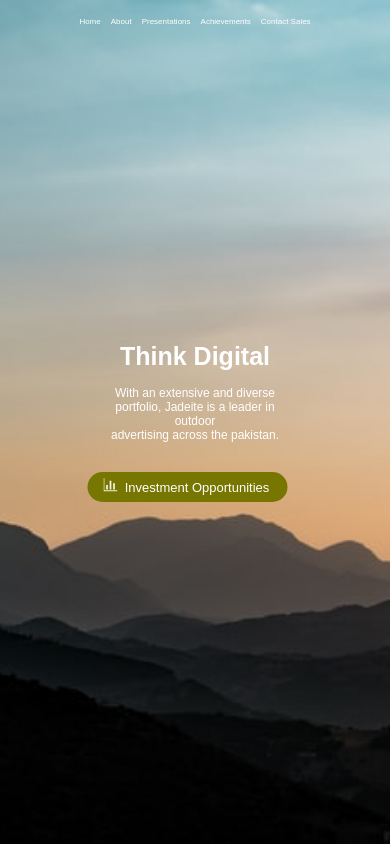
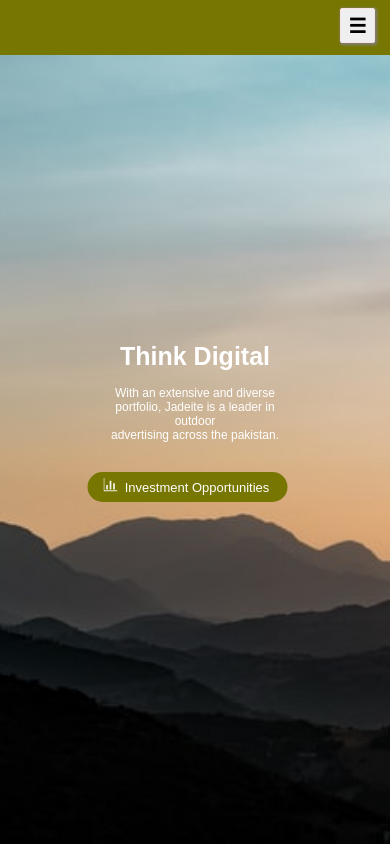
Before and after one commit to Zaibi727/Collection-of-Designs, a React (Create React App) app: page / in a window 390 px wide. Built offline with nearby package versions, Linux system fonts and the light colour scheme.

Commit message:
responsive nav bar

```diff
--- a/src/components/twentyMay/twentyMay.module.css
+++ b/src/components/twentyMay/twentyMay.module.css
@@ -3,6 +3,25 @@
 }
 .wrapper{
     padding: 20px;
+}
+.mbDiv{
+    background-color: #777600;
+}
+.mbLinks{
+    text-align: center;
+}
+.mbLinks li a{
+    font-size: 14px;
+    font-weight: 500;
+    color: white;
+    text-decoration: none;
+}
+.mbLinks li a:active{
+  color: #030303;
+}
+.responsiveNavWrapper{
+    display: none;
+    position: absolute;
 }
 .nav{
     display: flex;
@@ -131,10 +150,31 @@
  }
  @media only screen and (max-width: 600px){
     .wrapper{
-        padding: 10px 5px;
+        padding: 0px 0px;
     }
+    .responsiveNavWrapper{
+        display: block;
+        text-align: right;
+        position: unset;
+        background-color:#777600;
+        height: 55px;
+        padding: 0px;
+    }
+    .humBtn{
+        border: 1px solid rgb(247, 225, 225);
+        box-shadow: 1px 1px 3px 1px gray;
+        border-radius: 2px;
+        margin: 8px 15px;
+        width: 35px;
+        height: 35px;
+        font-size: 20px;
+        font-weight: 800;
+        color: #000;
+    }
+
     .nav{
-        display: flex;
+        display: none;
+        position: absolute;
         justify-content: center;
         max-width: 100%;
     }
@@ -194,10 +234,31 @@
 
   @media only screen and (max-width: 400px){
     .wrapper{
-        padding: 10px  5px;
+        padding: 0px 0px;
     }
+    .responsiveNavWrapper{
+        display: block;
+        text-align: right;
+        position: unset;
+        background-color: #777600;
+        height: 55px;
+        padding: 0px;
+    }
+    .humBtn{
+        border: 1px solid rgb(247, 225, 225);
+        box-shadow: 1px 1px 3px 1px gray;
+        border-radius: 2px;
+        margin: 8px 15px;
+        width: 35px;
+        height: 35px;
+        font-size: 20px;
+        font-weight: 800;
+        color: #000;
+    }
+
     .nav{
-        display: flex;
+        display: none;
+        position: absolute;
         justify-content: center;
         max-width: 100%;
     }
--- a/src/components/twentyMay/twentyMayContainer.jsx
+++ b/src/components/twentyMay/twentyMayContainer.jsx
@@ -5,7 +5,43 @@ import styles from './twentyMay.module.css';
 
 
 class TwentyMayContainer extends Component {
-    state = {  }
+    constructor(props) {
+        super(props);
+
+        this.state = {
+            open: false,
+         };
+
+         this.handleButtonClick = this.handleButtonClick.bind(this);
+         this.handleClickOutside = this.handleClickOutside.bind(this);
+    }
+
+
+    handleButtonClick = () => {
+        this.setState(state => {
+          return {
+            open: !state.open,
+          };
+        });
+      };
+
+      container = React.createRef();
+
+      componentDidMount() {
+        document.addEventListener("mousedown", this.handleClickOutside);
+    }
+    componentWillUnmount() {
+      document.removeEventListener("mousedown", this.handleClickOutside);
+    }
+
+    handleClickOutside = event => {
+        if (this.container.current && !this.container.current.contains(event.target)) {
+          this.setState({
+            open: false,
+          });
+        }
+      };
+
 
      myStyle = {
         backgroundImage: "url(/images/bc2.jpg)",
@@ -32,6 +68,28 @@ class TwentyMayContainer extends Component {
                     </ul>
                 </nav>
 
+
+                <div className={styles.responsiveNavWrapper} ref={this.container}>
+                    <button className={styles.humBtn} type="button" onClick={this.handleButtonClick}>
+                      ☰
+                    </button>
+
+                      {this.state.open && (
+
+                        <div className={styles.mbDiv}>
+                          <ul className={styles.mbLinks}>
+                              <li><a href="#">Home</a></li>
+                              <li><a href="#">About</a></li>
+                              <li><a href="#">Presentations</a></li>
+                              <li><a href="#">Achievements</a></li>
+                              <li><a href="#">Contact Sales</a></li>
+                           </ul>
+                       </div>
+                      )}
+
+
+            </div>
+
                 <section className={styles.main}>
                     <div>
                         <h2 className={styles.h2}>Think Digital</h2>
```
